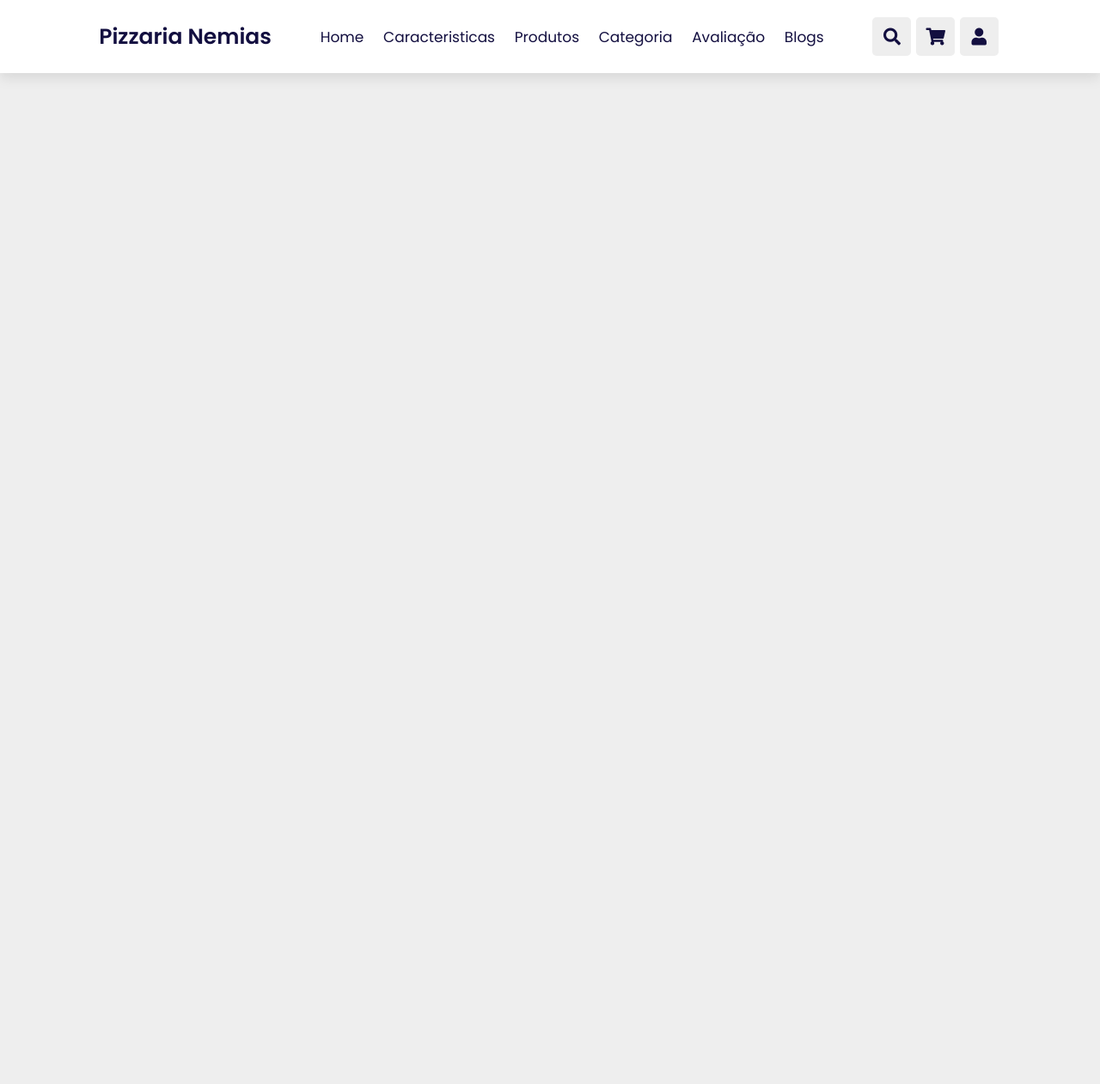
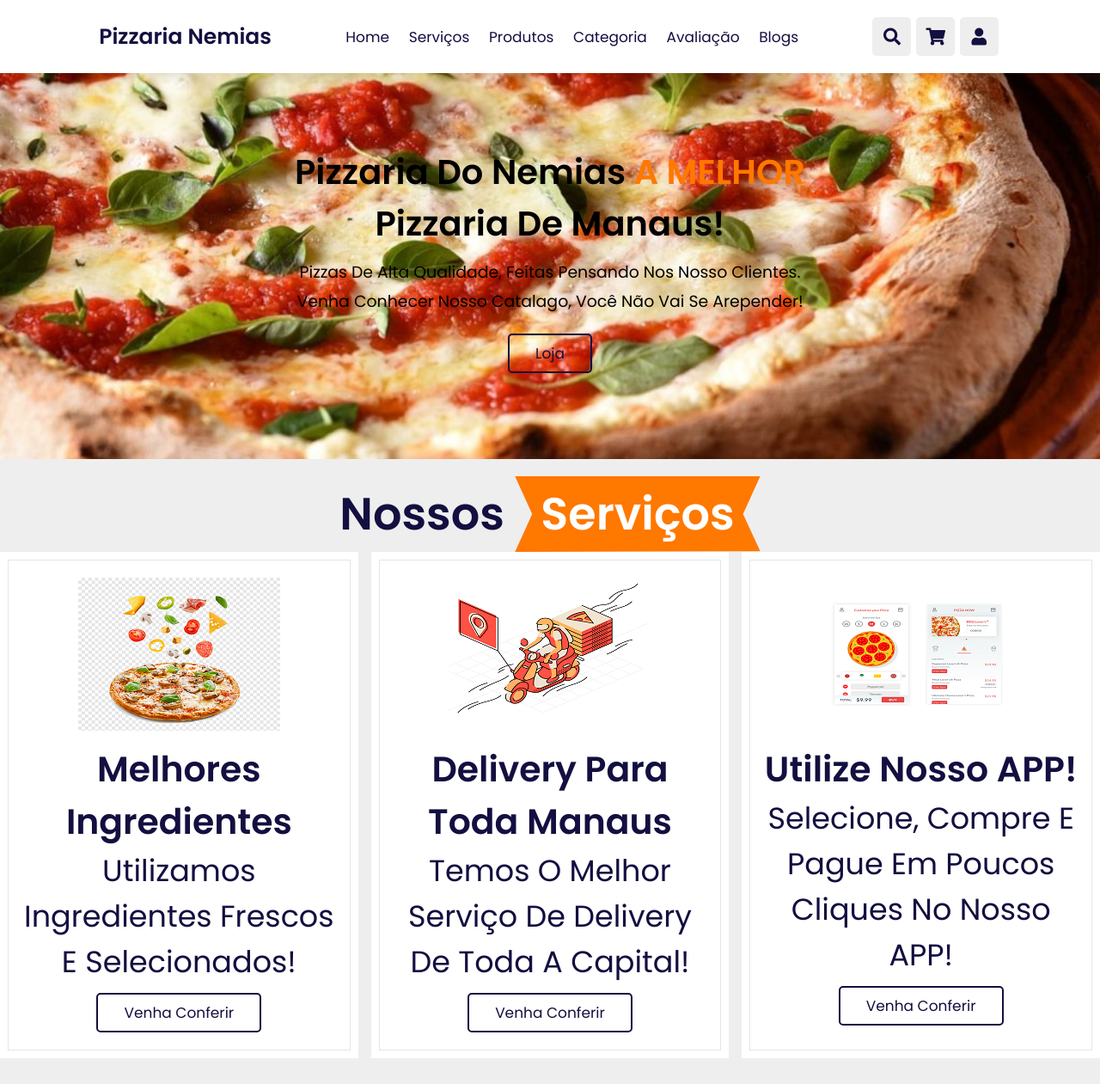
Before and after one commit to Lucas1694/Projeto_Pizzaria_Nemias, a plain HTML site: page Catalago/index.html in a window 1280 px wide. Shown: the whole page at 86% size. Before the commit the page ends 800 px from the top, so only its background shows below. Drawn offline with Linux system fonts and the light colour scheme.

Commit message:
segundi  dia

```diff
--- a/Catalago/css/style.css
+++ b/Catalago/css/style.css
@@ -29,6 +29,31 @@ html{
 
 body{
     background:#eee;
+}
+
+section{
+
+    padding: 2rem 9%;
+
+
+}
+
+.servico{
+
+    text-align: center;
+    padding: 2rem 0;
+    padding-bottom: 3rem;
+    font-size: 3.5rem;
+    color: var(--black);
+}
+
+.servico span{
+    background: var(--orange);
+    color: #fff;
+    display: inline-block;
+    padding: .5rem 3rem;
+    clip-path: polygon(100% 0, 93% 50%, 100% 99%, 0% 100%, 7% 50%, 0% 0%);
+
 }
 
 .btn{
@@ -259,6 +284,67 @@ body{
 
 }
 
+.home{
+
+    display: flex;
+    align-items: center;
+    justify-content: center;
+    background: url(../image/bk.jpg) no-repeat;
+    background-position: center;
+    background-size: cover;
+    padding-top: 17rem;
+    padding-bottom: 10rem;
+
+}
+
+.home .content{
+
+    text-align: center;
+    width: 60rem;
+
+}
+
+.home .content h3{
+
+    color: black;
+    font-size: 4rem;
+}
+
+.home .content h3 span{
+
+    color: var(--orange);
+
+}
+
+.home .content p{
+
+    color: black;
+    font-size: 1.89rem;
+    padding: 1rem 0;
+    line-height: 1.8;
+}
+
+.servico .box-conteiner{
+
+    display: grid;
+    grid-template-columns: repeat(auto-fit, minmax(30rem, 1fr));
+    gap: 1.5rem;
+
+}
+
+.servico .box-conteiner .box{
+
+    padding: 3rem 2rem;
+    background: #fff;
+    outline: var(--outline);
+    outline-offset: -1rem;
+    text-align: center;
+
+
+}
+
+
+
 
 
 
@@ -279,6 +365,12 @@ body{
         padding: 2rem;
 
     }
+    section{
+
+        padding: 2rem;
+
+
+    }
 
 }
 
@@ -290,10 +382,16 @@ body{
 
     }
 
+    .header .pesquisar-form {
+
+        width: 90%;
+
+    }
+
     .header .navbar{
         position: absolute;
         top: 110%;
-        right: 2rem;
+        right: -110%;
         width: 30rem;
         box-shadow: var(--box-shadow);
         border-radius: .5rem;
@@ -301,9 +399,18 @@ body{
 
     }
 
+    .header .navbar.active{
+        right: 2rem;
+        transition: .4s linear;
+
+    }
+
     .header .navbar a{
 
         font-size:  2rem;
+        margin: 2rem 2.5rem;
+        display: block;
+
 
     }
 
@@ -317,5 +424,10 @@ body{
 
     }
 
+    .servico{
+
+        font-size: 2rem;
+
+    }
 
 }
--- a/Catalago/index.html
+++ b/Catalago/index.html
@@ -19,7 +19,7 @@
 
     <nav class="navbar">
         <a href="#home">home</a>
-        <a href="#caracteristicas">caracteristicas</a>
+        <a href="#servico">serviços</a>
         <a href="#produtos">produtos</a>
         <a href="#categoria">categoria</a>
         <a href="#avaliação">avaliação</a>
@@ -57,7 +57,42 @@
 
 </header>
 
+ <section class="home" id="home">
 
+    <div class="content">
+        <h3>Pizzaria do nemias <span>A MELHOR</span> pizzaria de Manaus!</h3>
+        <p>Pizzas de alta qualidade, feitas pensando nos nosso clientes. Venha conhecer
+            nosso catalago, você não vai se arepender!</p>
+            <a href="#" class="btn">Loja</a>
+    </div>
+
+ </section>
+
+  <section class="servico" id="servico">
+
+    <h1 class="cabecalho"> nossos <span>serviços</span></h1>
+
+    <div class="box-conteiner">
+        <div class="box">
+            <img src="../Catalago/image/ingrediente.png" alt="ingredientes">
+            <h3>Melhores ingredientes</h3>
+            <p>Utilizamos ingredientes frescos e selecionados!</p>
+            <a href="#" class="btn">Venha conferir</a>
+        </div>
+        <div class="box">
+            <img src="../Catalago/image/delivery.png" alt="ingredientes">
+            <h3>Delivery para toda Manaus</h3>
+            <p>Temos o melhor serviço de delivery de toda a capital!</p>
+            <a href="#" class="btn">Venha conferir</a>
+        </div>
+        <div class="box">
+            <img src="../Catalago/image/app.png" alt="ingredientes">
+            <h3>Utilize nosso APP!</h3>
+            <p>Selecione, compre e pague em poucos cliques no nosso APP!</p>
+            <a href="#" class="btn">Venha conferir</a>
+        </div>
+    </div>
+  </section>
 
 <script src="js/script.js"></script>
 
--- a/Catalago/js/script.js
+++ b/Catalago/js/script.js
@@ -3,6 +3,10 @@ let searchForm = document.querySelector('.pesquisar-form');
 document.querySelector('#pesquisar-btn').onclick = () => {
 
     searchForm.classList.toggle('active');
+    shoppingCart.classList.remove('active');
+    loginForm.classList.remove('active');
+    navbar.classList.remove('active');
+
 
 }
 
@@ -11,6 +15,10 @@ let shoppingCart = document.querySelector('.shopping-cartao');
 document.querySelector('#cart-btn').onclick = () => {
 
     shoppingCart.classList.toggle('active');
+    searchForm.classList.remove('active');
+    loginForm.classList.remove('active');
+    navbar.classList.remove('active');
+
 
 }
 
@@ -19,5 +27,31 @@ let loginForm = document.querySelector('.login-formulario');
 document.querySelector('#login-btn').onclick = () => {
 
     loginForm.classList.toggle('active');
+    searchForm.classList.remove('active');
+    shoppingCart.classList.remove('active');
+    navbar.classList.remove('active');
+
 
 }
+
+let navbar = document.querySelector('.navbar');
+
+document.querySelector('#menu-btn').onclick = () => {
+
+    navbar.classList.toggle('active');
+    searchForm.classList.remove('active');
+    shoppingCart.classList.remove('active');
+    loginForm.classList.remove('active');
+
+
+}
+
+window.onscroll = () => {
+
+    searchForm.classList.remove('active');
+    shoppingCart.classList.remove('active');
+    loginForm.classList.remove('active');
+    navbar.classList.remove('active');
+
+
+}
```
Also changed, not shown: Catalago/image/app.png (added), Catalago/image/delivery.jpg (added), Catalago/image/delivery.png (added), Catalago/image/ingrediente.png (added).
